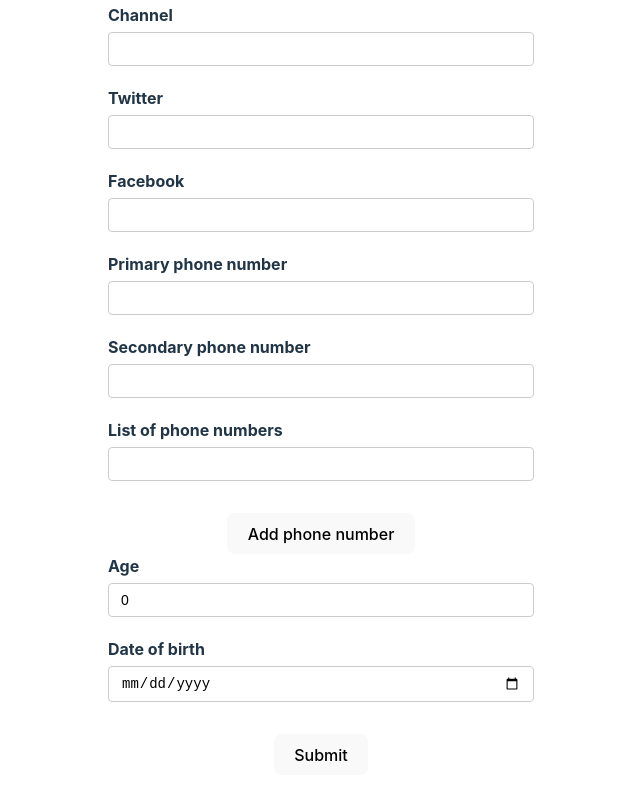
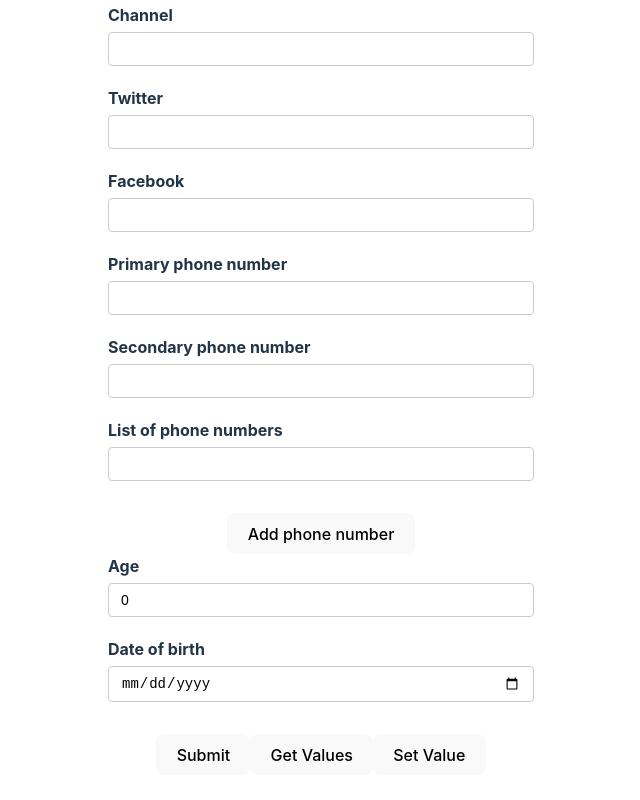
Before and after one commit to Sujayweb3master/all-about-react, a React (Vite) app in the folder react-hook-form/: page / in a window 1280 px wide. Shown: the part 320-1120 px from the top of the page, without its empty margins (319-959 px from the left). Built offline with nearby package versions, Linux system fonts and the light colour scheme.

Commit message:
feat(react-hook-form): add code for watch, getValues and setValues

```diff
--- a/react-hook-form/src/components/YoutubeForm.jsx
+++ b/react-hook-form/src/components/YoutubeForm.jsx
@@ -1,5 +1,6 @@
 import { useForm, useFieldArray } from 'react-hook-form'
 import { DevTool } from '@hookform/devtools';
+import { useEffect } from 'react';
 
 const YoutubeForm = () => {
     const form = useForm({
@@ -27,7 +28,7 @@ const YoutubeForm = () => {
         //         channel: ""
         //     }
     })
-    const { register, control, handleSubmit, formState } = form;
+    const { register, control, handleSubmit, formState, watch, getValues, setValue } = form;
     const { errors } = formState;
 
     const { fields, append, remove } = useFieldArray({
@@ -35,14 +36,40 @@ const YoutubeForm = () => {
         control: control
     })
 
+    const handleGetValues = () => {
+        console.log(getValues(['username', 'email']))
+    }
+
+    const handleSetValue = () => {
+        setValue('username', '', {
+            shouldValidate: true,
+            shouldTouch: true,
+            shouldDirty: true
+        })
+    }
+
     const onSubmit = (data) => {
         console.log('Form submitted with data:', data);
 
     }
 
+    // const watchUserName = watch(['username', 'email'])
+    // const watchForm = watch();
+
+    useEffect(() => {
+        const subscription = watch((value) => {
+            console.log(value);
+
+        })
+        return () => subscription.unsubscribe();
+        // console.log(watch('username'));
+
+    }, [watch])
+
     return (
         <div>
             <h1>YouTube Form</h1>
+            {/* <h2>Watched value: {JSON.stringify(watchForm)}</h2> */}
 
             <form onSubmit={handleSubmit(onSubmit)} noValidate>
                 <div className='form-control'>
@@ -173,6 +200,8 @@ const YoutubeForm = () => {
                 </div>
 
                 <button>Submit</button>
+                <button type="button" onClick={handleGetValues}>Get Values</button>
+                <button type="button" onClick={handleSetValue}>Set Value</button>
             </form>
             <DevTool control={control} />
         </div>
```
